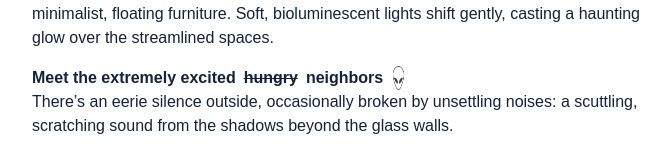
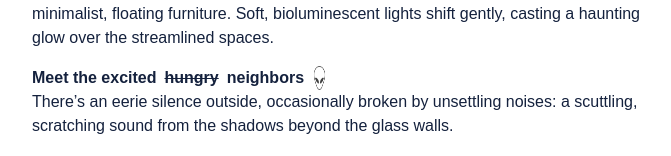
Before and after one commit to jcsmileyjr/alien-neighbor, a Next.js app: page /Settlement in a window 1280 px wide. Shown: the part 886-1042 px from the top of the page, without its empty margins (304-975 px from the left). Built offline with nearby package versions, Linux system fonts and the light colour scheme.

Commit message:
Bug Settlement page: Update the text to remove visual issue

```diff
--- a/src/app/Settlement/page.tsx
+++ b/src/app/Settlement/page.tsx
@@ -21,7 +21,7 @@ export default function Settlement() {
                     <p className="mt-4">Inside, it’s ultra-modern, blending glass, metal, and iridescent materials with minimalist, floating furniture. Soft, bioluminescent lights shift gently, casting a haunting glow over the streamlined spaces.</p>
                 </div>
                 <div>
-                    <p className="font-bold flex flex-row gap-2">Meet the extremely excited <span className="line-through">hungry </span> neighbors <Image className="opacity-75" src="/images/alien-icon.png" alt="Planet icon" width={15} height={15} /></p>
+                    <p className="font-bold flex flex-row gap-2">Meet the excited <span className="line-through">hungry </span> neighbors <Image className="opacity-75" src="/images/alien-icon.png" alt="Planet icon" width={15} height={15} /></p>
                     <p>There’s an eerie silence outside, occasionally broken by unsettling noises: a scuttling, scratching sound from the shadows beyond the glass walls. </p>
                     <p className="mt-4">Hidden within the alien landscape are massive, web-covered lairs. These are the territories of giant, human-eating spiders, their shapes barely visible in the darkness as they wait.</p>
                 </div>
```
